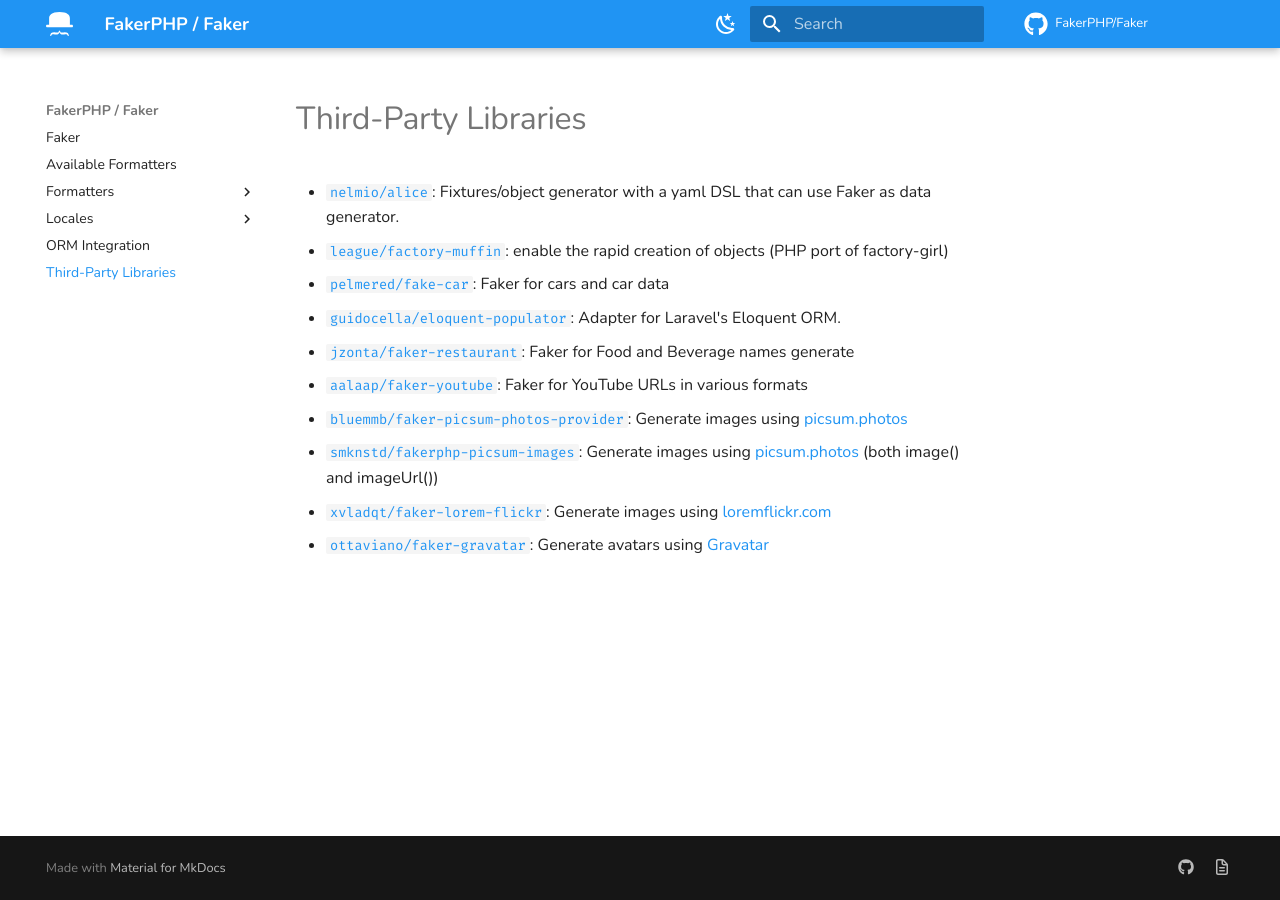
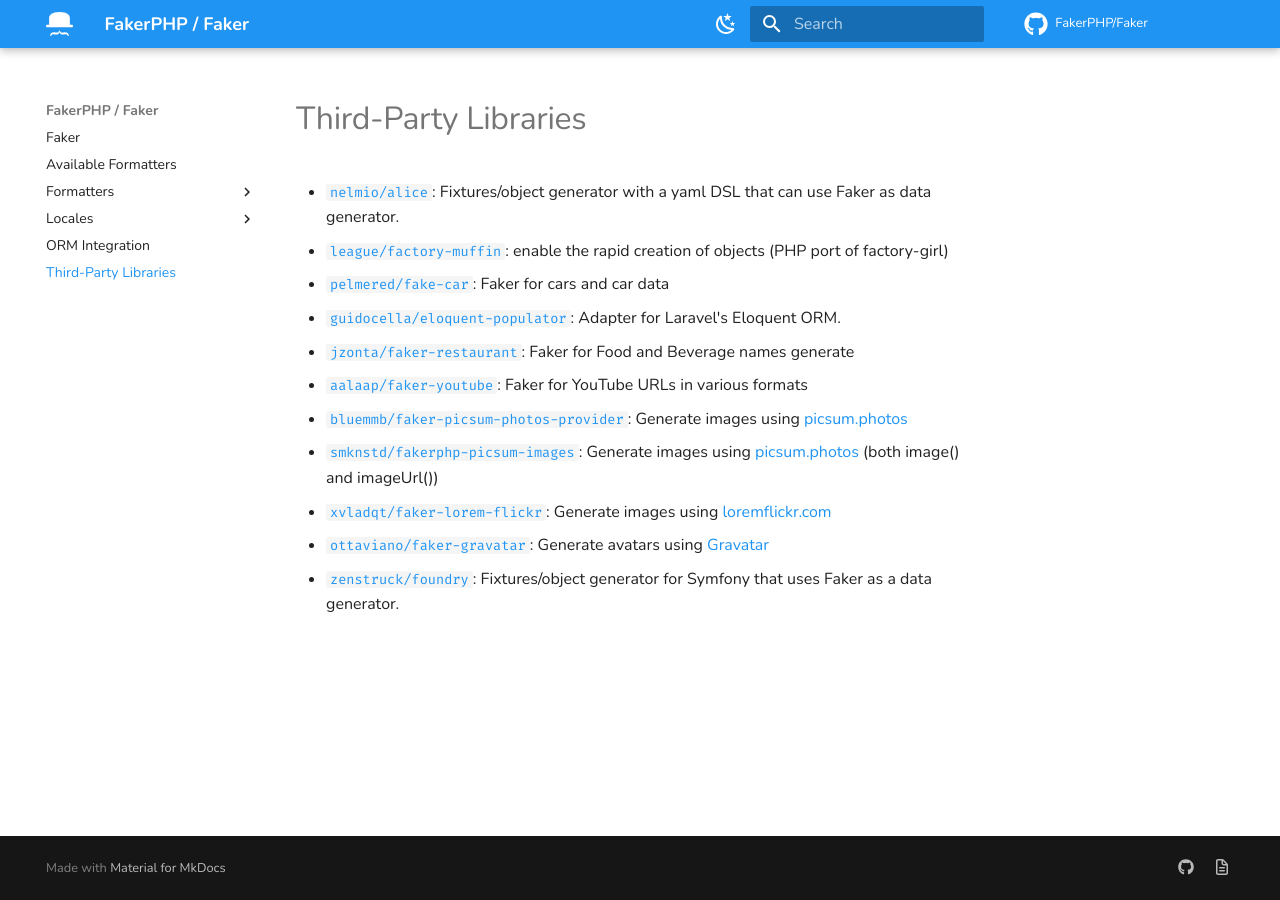
Before and after one commit to FakerPHP/fakerphp.github.io, an MkDocs documentation site: the page built from docs/third-party.md, in a window 1280 px wide. Built offline with MkDocs 1.6.1 and Material for MkDocs 9.7.7, drawn with Linux system fonts in a browser that asks for light colours; nearby versions of some CDN libraries; comment, search, counter and statistics services are not loaded.

Commit message:
add `zenstruck/foundry` to 3rd party libraries

```diff
--- a/docs/third-party.md
+++ b/docs/third-party.md
@@ -10,3 +10,4 @@
 - [`smknstd/fakerphp-picsum-images`](https://github.com/smknstd/fakerphp-picsum-images): Generate images using [picsum.photos](http://picsum.photos/) (both image() and imageUrl())
 - [`xvladqt/faker-lorem-flickr`](https://github.com/xvladxtremal/Faker-LoremFlickr): Generate images using [loremflickr.com](http://loremflickr.com/)
 - [`ottaviano/faker-gravatar`](https://github.com/ottaviano/faker-gravatar): Generate avatars using [Gravatar](https://en.gravatar.com/site/implement/images/)
+- [`zenstruck/foundry`](https://github.com/zenstruck/foundry): Fixtures/object generator for Symfony that uses Faker as a data generator.
```
